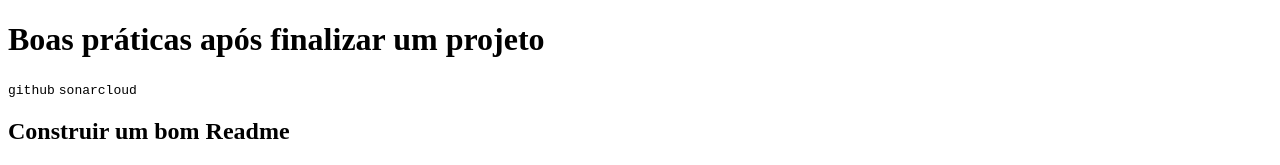
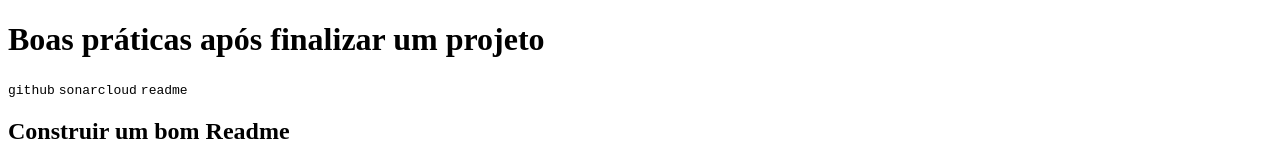
Before and after one commit to thomasravache/dev-archive, a Next.js app: page /good-practices/post-project in a window 1280 px wide. Shown: the top 165 px of the page. Built offline with nearby package versions, Linux system fonts and the light colour scheme.

Commit message:
feat: add new tag to post-project

```diff
--- a/pages/good-practices/meta.json
+++ b/pages/good-practices/meta.json
@@ -1,4 +1,4 @@
 {
   "conventional-commits": "Conventional Commits [git, github]",
-  "post-project": "Pós projeto [github, sonarcloud]"
+  "post-project": "Pós projeto [github, sonarcloud, readme]"
 }
--- a/pages/good-practices/post-project.mdx
+++ b/pages/good-practices/post-project.mdx
@@ -1,7 +1,7 @@
 import Callout from 'nextra-theme-docs/callout'
 
 # Boas práticas após finalizar um projeto
-`github` `sonarcloud`
+`github` `sonarcloud` `readme`
 
 ## Construir um bom Readme
 
```
